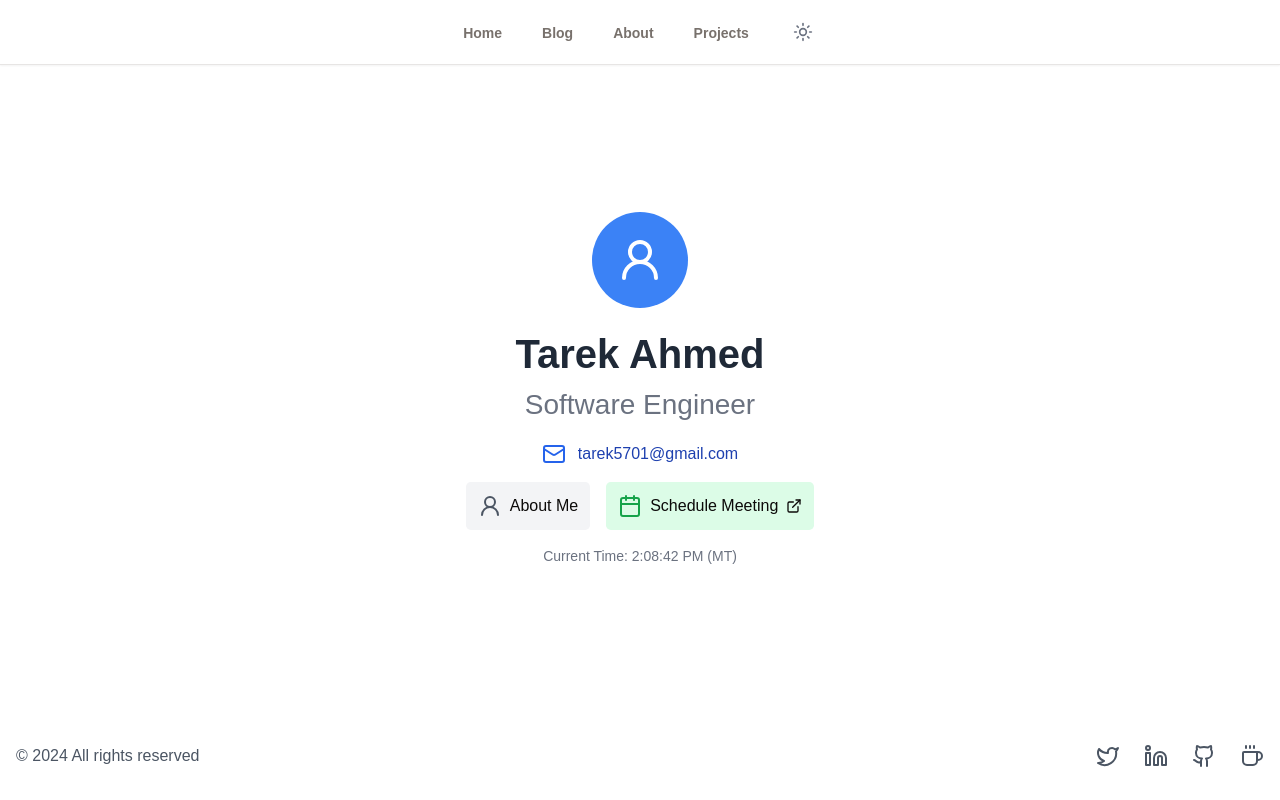
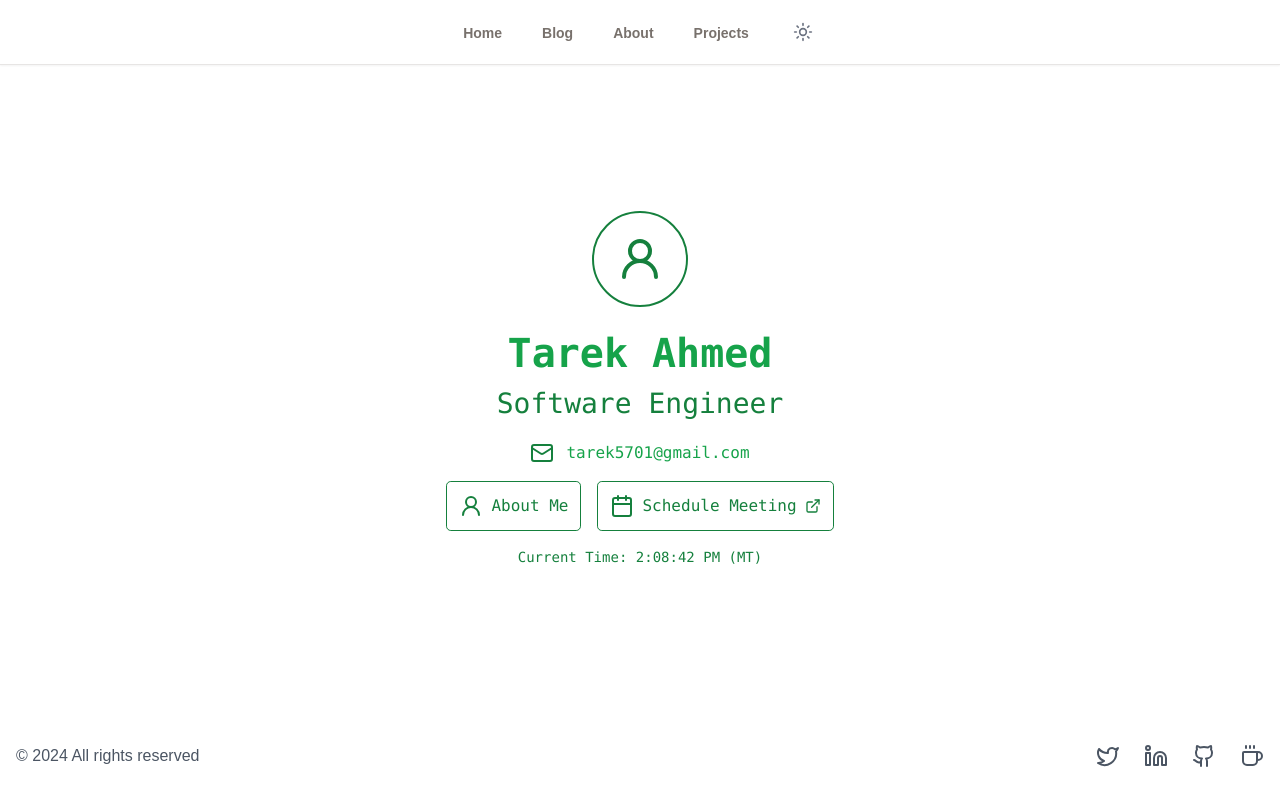
Before and after one commit to prime7/prime7.github.io, a Next.js app: page / in a window 1280 px wide. Built offline with nearby package versions, Linux system fonts and the light colour scheme.

Commit message:
added green

```diff
--- a/src/app/page.tsx
+++ b/src/app/page.tsx
@@ -12,18 +12,18 @@ export default function Home() {
   const time = useMountainTime();
 
   return (
-    <div className="flex flex-col items-center justify-center p-4 text-center w-full dark:bg-gray-900 dark:text-white">
-      <div className="w-24 h-24 mb-4 bg-blue-500 text-white rounded-full flex items-center justify-center dark:bg-blue-700">
-        <UserRound size={48} />
+    <div className="flex flex-col items-center justify-center p-4 text-center w-full bg-white dark:bg-black text-green-700 dark:text-green-500 font-mono">
+      <div className="w-24 h-24 mb-4 border-2 border-green-700 dark:border-green-500 rounded-full flex items-center justify-center">
+        <UserRound size={48} className="text-green-700 dark:text-green-500" />
       </div>
-      <h1 className="text-3xl font-bold text-gray-800 dark:text-gray-200">Tarek Ahmed</h1>
-      <h2 className="text-xl text-gray-500 mb-4 dark:text-gray-400">Software Engineer</h2>
+      <h1 className="text-3xl font-bold text-green-600 dark:text-green-400">Tarek Ahmed</h1>
+      <h2 className="text-xl text-green-700 dark:text-green-500 mb-4">Software Engineer</h2>
 
       <div className="flex items-center space-x-3 mb-4">
-        <Mail className="text-blue-600 dark:text-blue-400" />
+        <Mail className="text-green-700 dark:text-green-500" />
         <a
           href="mailto:tarek@example.com"
-          className="text-blue-800 hover:underline dark:text-blue-300"
+          className="text-green-600 hover:text-green-500 dark:text-green-400 dark:hover:text-green-300"
         >
           tarek5701@gmail.com
         </a>
@@ -32,9 +32,9 @@ export default function Home() {
       <div className="flex space-x-4 mb-4">
         <Link
           href="/about"
-          className="flex items-center space-x-2 bg-gray-100 hover:bg-gray-200 p-3 rounded-lg transition dark:bg-gray-800 dark:hover:bg-gray-700"
+          className="flex items-center space-x-2 border border-green-700 dark:border-green-500 hover:bg-green-100 dark:hover:bg-green-900/30 p-3 rounded-lg transition"
         >
-          <UserRound className="text-gray-600 dark:text-gray-300" />
+          <UserRound className="text-green-700 dark:text-green-500" />
           <span>About Me</span>
         </Link>
 
@@ -42,15 +42,15 @@ export default function Home() {
           href="https://calendar.app.google/iedo21DEW38bFRwg6"
           target="_blank"
           rel="noopener noreferrer"
-          className="flex items-center space-x-2 bg-green-100 hover:bg-green-200 p-3 rounded-lg transition dark:bg-green-800 dark:hover:bg-green-700"
+          className="flex items-center space-x-2 border border-green-700 dark:border-green-500 hover:bg-green-100 dark:hover:bg-green-900/30 p-3 rounded-lg transition"
         >
-          <Calendar className="text-green-600 dark:text-green-300" />
+          <Calendar className="text-green-700 dark:text-green-500" />
           <span>Schedule Meeting</span>
-          <ExternalLink size={16} />
+          <ExternalLink size={16} className="text-green-700 dark:text-green-500" />
         </Link>
       </div>
 
-      <div className="text-gray-500 text-sm dark:text-gray-400">
+      <div className="text-green-700 dark:text-green-500 text-sm">
         Current Time: {time} (MT)
       </div>
     </div>
```
